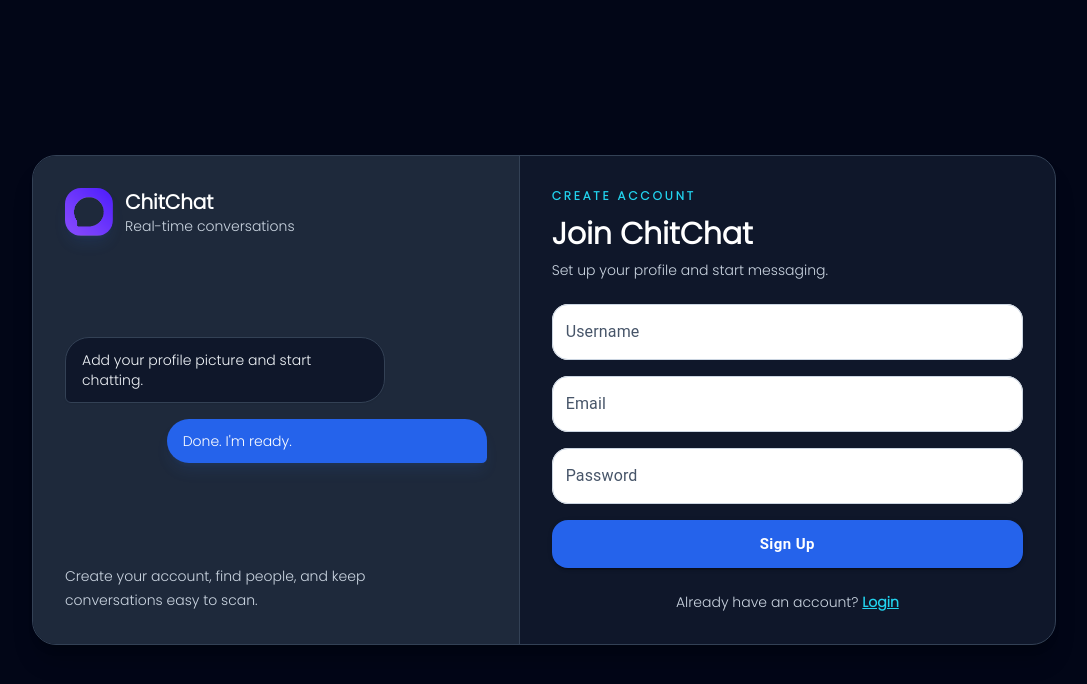
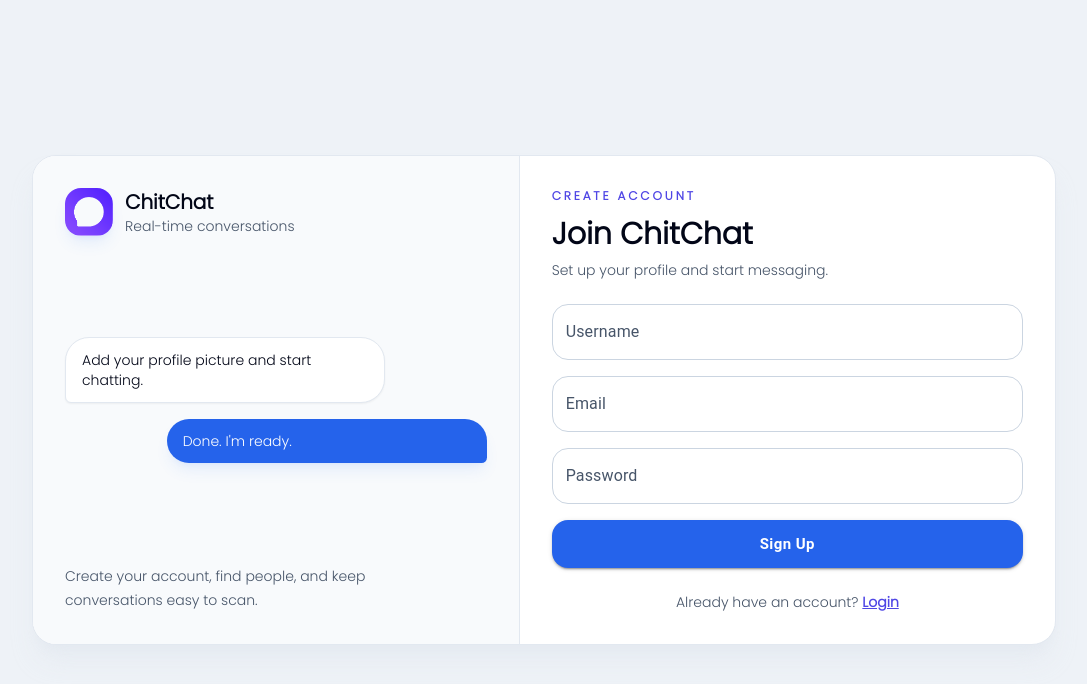
Before and after one commit to Dilipp04/ChitChat, a React (Vite) app in the folder ChitChat/: page /signup in a window 1280 px wide. Shown: the top 684 px of the page, without its empty margins (96-1183 px from the left). Built offline with nearby package versions, Linux system fonts and the light colour scheme.

Commit message:
Dark mode enabled

```diff
--- a/ChitChat/index.html
+++ b/ChitChat/index.html
@@ -1,5 +1,5 @@
 <!doctype html>
-<html lang="en" data-mode="dark">
+<html lang="en" class="dark">
 
 <head>
   <meta charset="UTF-8" />
@@ -10,10 +10,10 @@
     body {
       height: -webkit-fill-available;
     }
-    #root{
+
+    #root {
       height: 100%;
     }
-
   </style>
 </head>
 
--- a/ChitChat/src/App.css
+++ b/ChitChat/src/App.css
@@ -53,7 +53,11 @@ body.dark {
 
 .bg-login-bg {
   background:
-    radial-gradient(circle at 16% 18%, rgba(45, 212, 191, 0.2), transparent 28%),
+    radial-gradient(
+      circle at 16% 18%,
+      rgba(45, 212, 191, 0.2),
+      transparent 28%
+    ),
     radial-gradient(
       circle at 84% 78%,
       rgba(99, 102, 241, 0.22),
@@ -69,7 +73,7 @@ body.dark {
 }
 
 .dark .glass-card {
-  background: #ffffff;
+  background: rgba(15, 23, 42, 0.5);
 }
 
 .status-badge {
--- a/ChitChat/src/App.jsx
+++ b/ChitChat/src/App.jsx
@@ -14,11 +14,6 @@ function App() {
     const setHeight = () => {
       document.body.style.height = `${window.innerHeight}px`
     }
-
-    const savedTheme = localStorage.getItem("theme")
-    const useDarkTheme = savedTheme === "dark"
-    document.documentElement.classList.toggle("dark", useDarkTheme)
-    document.body.classList.toggle("dark", useDarkTheme)
     setHeight()
     window.addEventListener("resize", setHeight)
 
--- a/ChitChat/src/components/Navbar.jsx
+++ b/ChitChat/src/components/Navbar.jsx
@@ -11,14 +11,15 @@ import { NavLink } from 'react-router-dom'
 const Navbar = () => {
     const [isDarkMode, setIsDarkMode] = useState(() => localStorage.getItem("theme") === "dark");
 
-    useEffect(() => {
-        document.documentElement.classList.toggle('dark', isDarkMode)
-        document.body.classList.toggle('dark', isDarkMode)
-        localStorage.setItem("theme", isDarkMode ? "dark" : "light")
-    }, [isDarkMode])
+    const toggleDarkMode = () => {
+        if (!isDarkMode) {
+            document.documentElement.setAttribute('data-mode', 'dark');
+            setIsDarkMode((prev) => !prev)
+        } else {
+            document.documentElement.removeAttribute('data-mode');
+            setIsDarkMode((prev) => !prev)
 
-    const toggleDarkMode = () => {
-        setIsDarkMode((prev) => !prev)
+        }
     };
 
     const navClass = ({ isActive }) =>
@@ -47,8 +48,8 @@ const Navbar = () => {
                             <PeopleAltIcon />
                         </NavLink>
                     </li>
-                    <li onClick={toggleDarkMode}>
-                        <button className="flex h-11 w-11 items-center justify-center rounded-2xl text-slate-700 transition-all duration-200 hover:bg-slate-100 hover:text-brand-700 dark:text-slate-200 dark:hover:bg-slate-800 dark:hover:text-white" title="Toggle theme">
+                    <li >
+                        <button onClick={toggleDarkMode} className="flex h-11 w-11 items-center justify-center rounded-2xl text-slate-700 transition-all duration-200 hover:bg-slate-100 hover:text-brand-700 dark:text-slate-200 dark:hover:bg-slate-800 dark:hover:text-white" title="Toggle theme">
                             {isDarkMode ? <LightModeIcon /> : <DarkModeIcon />}
                         </button>
                     </li>
--- a/ChitChat/tailwind.config.js
+++ b/ChitChat/tailwind.config.js
@@ -1,32 +1,29 @@
 /** @type {import('tailwindcss').Config} */
 export default {
-  darkMode: ['class', '[data-mode="dark"]'],
-  content: [
-    "./index.html",
-    "./src/**/*.{js,ts,jsx,tsx}",
-  ],
+  darkMode: ["class", '[data-mode="dark"]'],
+  content: ["./index.html", "./src/**/*.{js,ts,jsx,tsx}"],
   theme: {
     extend: {
       colors: {
-        'gray':'#4B5563',
-        'rblue': '#8249fe',
-        'lgray':'#f6f6f6',
-        'lblue':'#e3edfa',
-        "profile":"#cccccc",
-        "darkgray":"#1e1f23",
-        "darklgray":"#2c2d31",
-        "ink": {
+        gray: "#4B5563",
+        rblue: "#8249fe",
+        lgray: "#f6f6f6",
+        lblue: "#e3edfa",
+        profile: "#cccccc",
+        darkgray: "#1e1f23",
+        darklgray: "#2c2d31",
+        ink: {
           900: "#111827",
-          950: "#070b14"
+          950: "#070b14",
         },
-        "brand": {
+        brand: {
           400: "#22d3ee",
           500: "#06b6d4",
           600: "#2563eb",
-          700: "#4f46e5"
-        }
+          700: "#4f46e5",
+        },
       },
     },
   },
   plugins: [],
-}
+};
```
